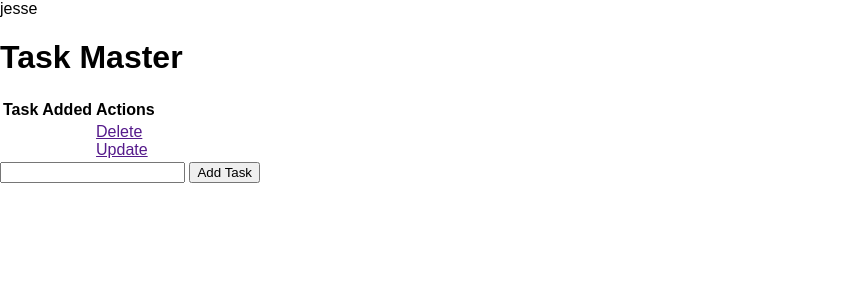
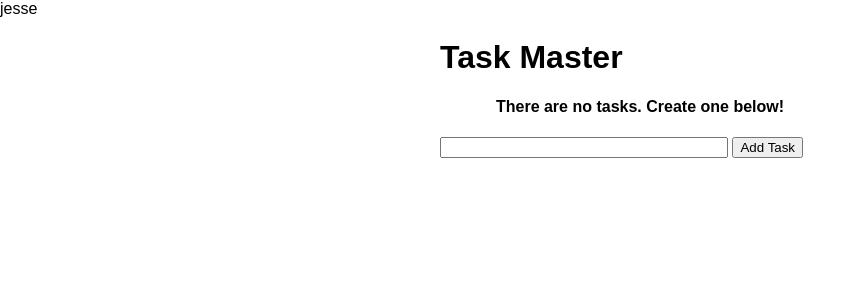
Before and after one commit to ducks23/flaskSql, a Flask app: template templates/index.html in a window 1280 px wide. Shown: the top 300 px of the page, without its empty margins (0-866 px from the left). Run offline with Flask 2, Linux system fonts and the light colour scheme; the template is opened without the code that fills it, so the values that code supplies are empty.

Commit message:
finished app

```diff
--- a/app.py
+++ b/app.py
@@ -32,8 +32,33 @@ def index():
             return 'there was an issue with the task'
     else:
         tasks = Todo.query.order_by(Todo.date_created).all()
-        return render_template('index.html', task=task)
+        return render_template('index.html', tasks=tasks)
 
+@app.route('/delete/<int:id>')
+def delete(id):
+    task_to_delete = Todo.query.get_or_404(id)
+    try:
+        db.session.delete(task_to_delete)
+        db.session.commit()
+        return redirect('/')
+    except:
+        return 'there was a problem deleting this'
+
+@app.route('/update/<int:id>', methods=['GET', 'POST'])
+def update(id):
+    task = Todo.query.get_or_404(id)
+
+    if request.method == 'POST':
+        task.content = request.form['content']
+
+        try:
+            db.session.commit()
+            return redirect('/')
+        except:
+            return 'There was an issue updating your task'
+
+    else:
+        return render_template('update.html', task=task)
 
 if __name__ == "__main__":
     app.run(debug=True)
--- a/static/css/main.css
+++ b/static/css/main.css
@@ -1,4 +1,35 @@
-body {
+body, html {
     margin: 0;
     font-family: sans-serif;
 }
+
+.content {
+    margin: 0 auto;
+    width: 400px;
+}
+
+table, td, th {
+    border: 1px solid #aaa;
+}
+
+table {
+    border-collapse: collapse;
+    width: 100%;
+}
+
+th {
+    height: 30px;
+}
+
+td {
+    text-align: center;
+    padding: 5px;
+}
+
+.form {
+    margin-top: 20px;
+}
+
+#content {
+    width: 70%;
+}
--- a/templates/index.html
+++ b/templates/index.html
@@ -8,23 +8,29 @@
 {% block body %}
 <div class="content">
     <h1>Task Master</h1>
+        {% if tasks|length < 1 %}
+        <h4 style="text-align: center">There are no tasks. Create one below!</h4>
+        {% else %}
         <table>
             <tr>
                 <th>Task</th>
                 <th>Added</th>
                 <th>Actions</th>
             </tr>
-            <tr>
-                <td></td>
-                <td></td>
-                <td>
-                    <a href="">Delete</a>
-                    <br>
-                    <a href="">Update</a>
-                </td>
-            </tr>
+            {% for task in tasks %}
+                <tr>
+                    <td>{{ task.content }}</td>
+                    <td>{{ task.date_created.date() }}</td>
+                    <td>
+                        <a href="/delete/{{task.id}}">Delete</a>
+                        <br>
+                        <a href="/update/{{task.id}}">Update</a>
+                    </td>
+                </tr>
+            {% endfor %}
         </table>
-        <form action="/" methods="POST">
+        {% endif %}
+        <form action="/" method="POST">
             <input type="text" name="content" id="content">
             <input type="submit" value="Add Task">
         </form>
```
Also changed, not shown: templates/update.html (added, +18 -0 lines), test.db.
